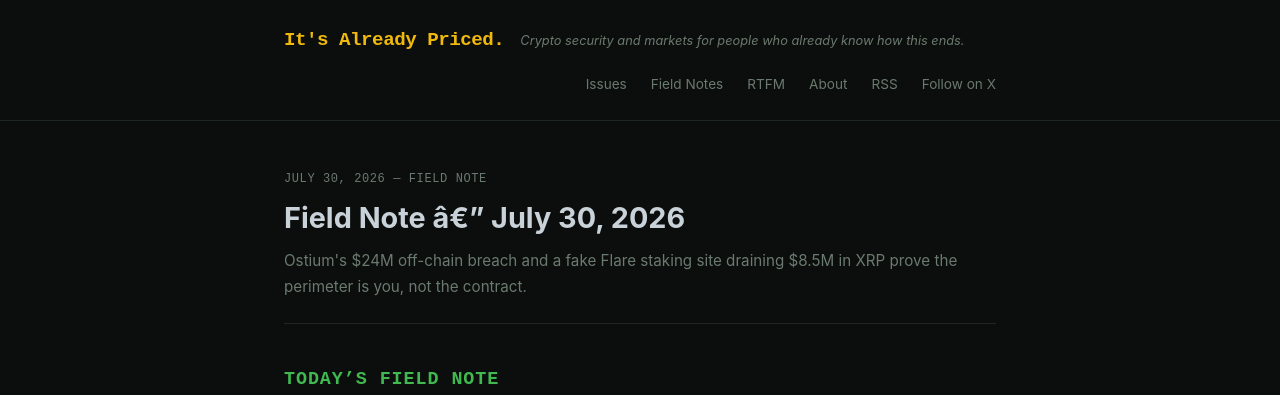
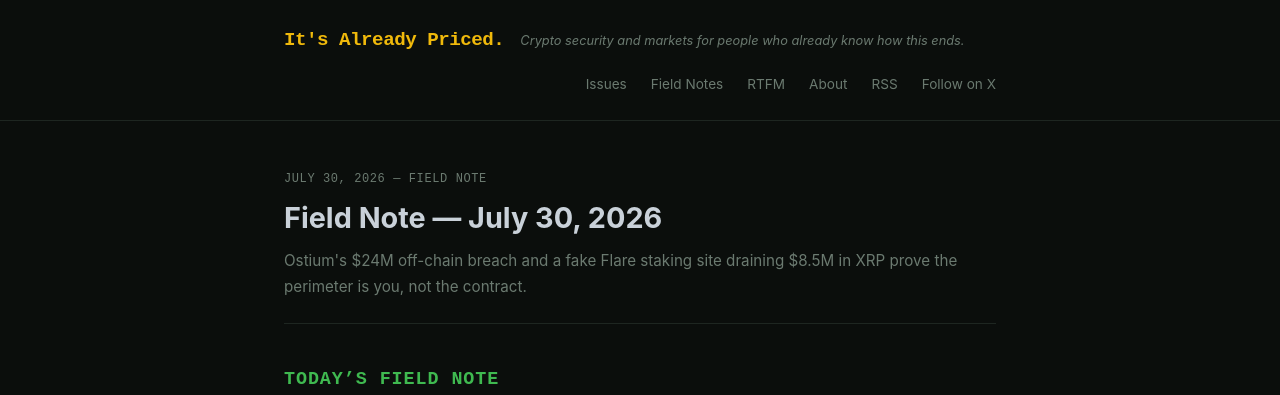
Before and after one commit to bizzal70/itsalreadypriced, a Jekyll site: the page built from _field_notes/2026-07-30-field-note.md, in a window 1280 px wide. Shown: the top 395 px of the page. Built offline with Jekyll 4.4.1, drawn with Linux system fonts in a browser that asks for light colours.

Commit message:
fix: repair CP1252 mojibake corruption (published content)
Same double-encoding class already fixed in the Bizzal-Games-YT-PUB pipeline: correct UTF-8 bytes misread as CP1252, then re-saved as UTF-8. Reversed via .encode('cp1252').decode('utf-8'), verified 0 remaining corrupted runs.

```diff
--- a/_field_notes/2026-07-30-field-note.md
+++ b/_field_notes/2026-07-30-field-note.md
@@ -1,6 +1,6 @@
 ---
 layout: field_note
-title: "Field Note â€” July 30, 2026"
+title: "Field Note — July 30, 2026"
 date: 2026-07-30
 summary: "Ostium's $24M off-chain breach and a fake Flare staking site draining $8.5M in XRP prove the perimeter is you, not the contract."
 ---
```
